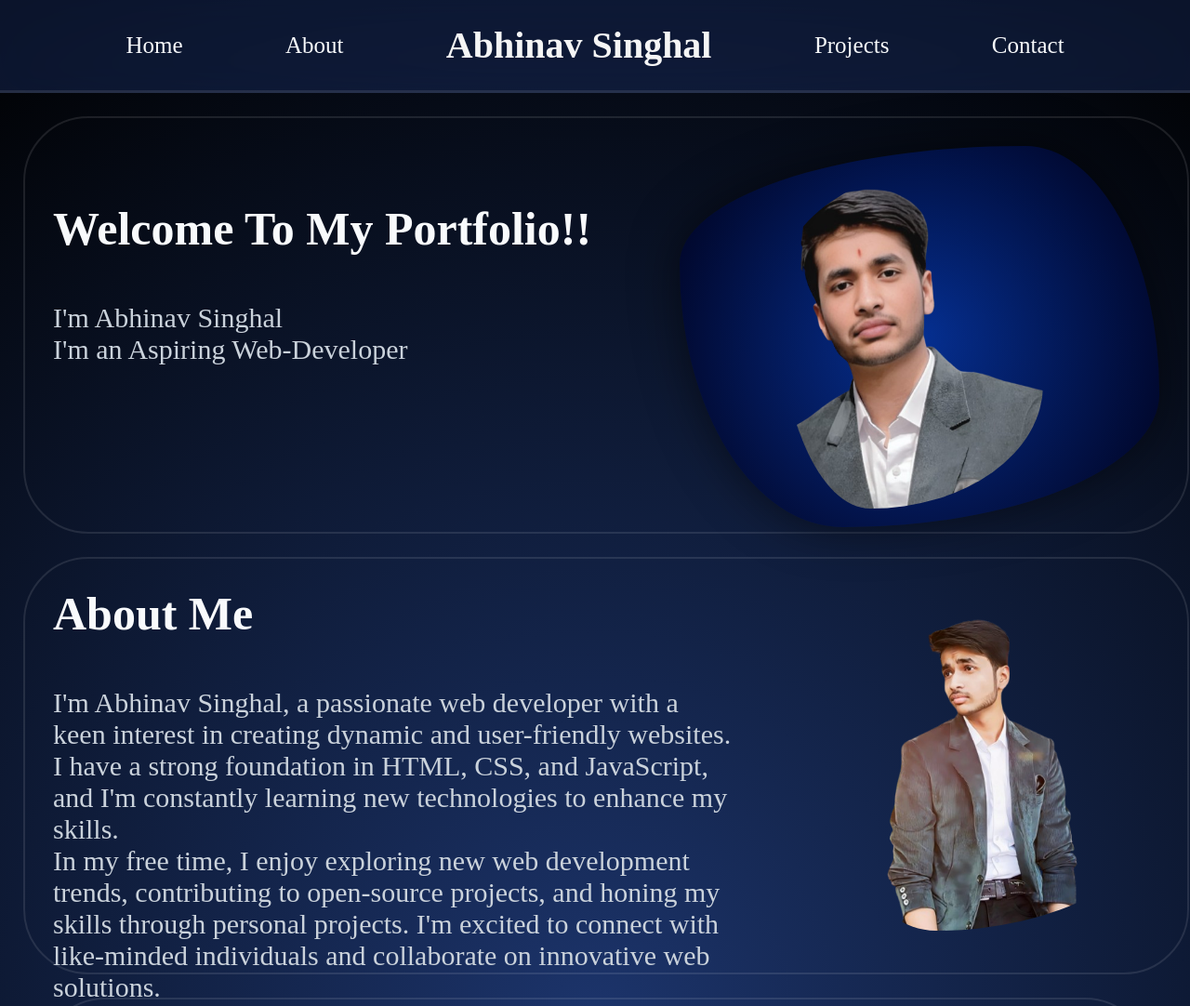
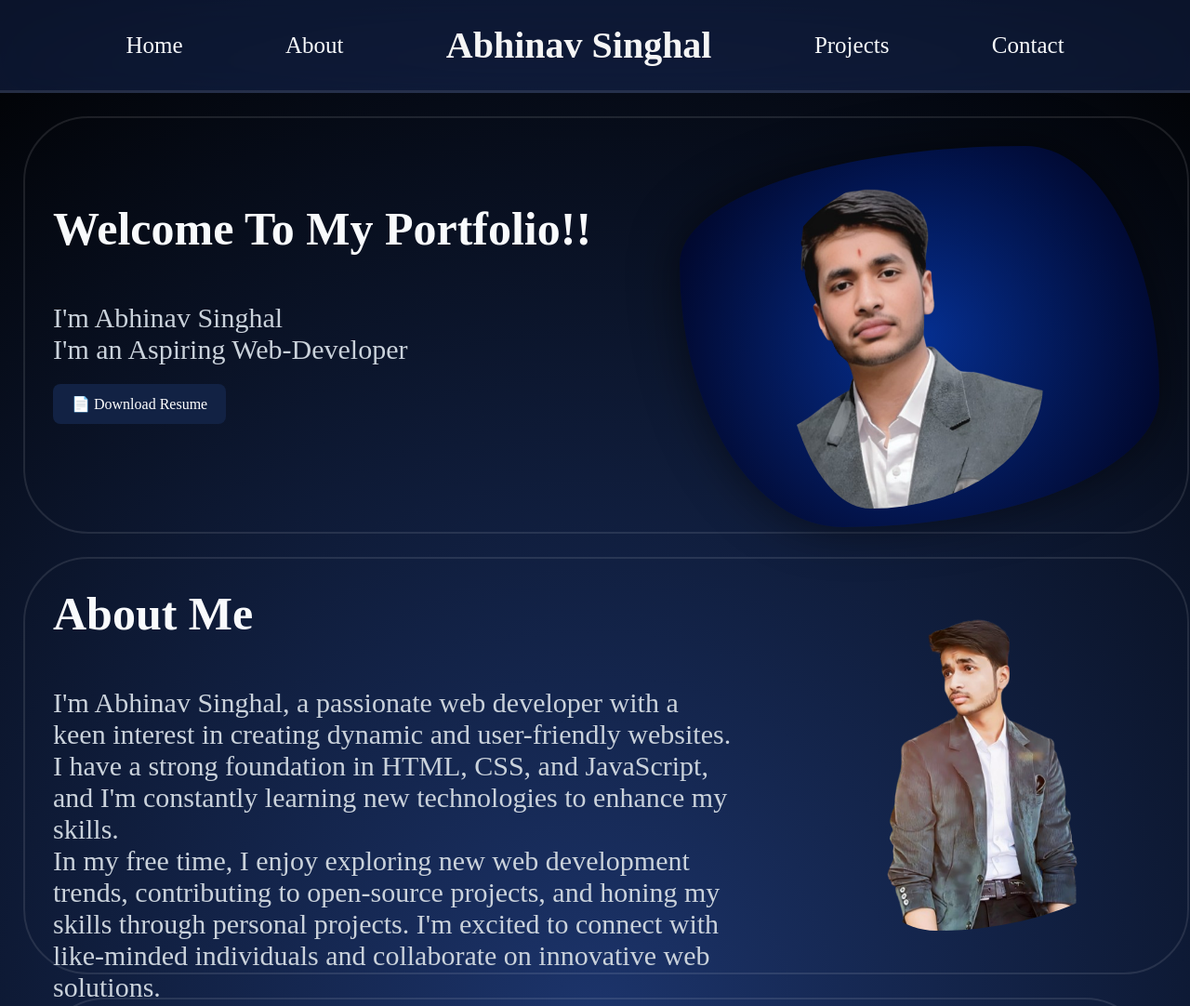
Before and after one commit to Abhinav7506/Portfolio, a plain HTML site: page index.html in a window 1280 px wide. Shown: the top 1082 px of the page at 93% size. Drawn offline with Linux system fonts and the light colour scheme.

Commit message:
added resume

```diff
--- a/index.html
+++ b/index.html
@@ -24,6 +24,11 @@
                 <h1>Welcome To My Portfolio!!</h1>
                 <p>I'm Abhinav Singhal</p>
                 <p>I'm an Aspiring Web-Developer</p>
+                <div class="container">
+                    <a href="resume.pdf" download class="download-btn">
+                        📄 Download Resume
+                    </a>
+                </div>
                 <br>
             </div>
             <div class="img-s1">
@@ -131,7 +136,8 @@
     </main>
     <footer>
         <ul class="social">
-            <li><a href="https://www.linkedin.com/in/abhinav-singhal-69a3b7266"><img src="images/linkedin.svg" alt="linkedin"></a></li>
+            <li><a href="https://www.linkedin.com/in/abhinav-singhal-69a3b7266"><img src="images/linkedin.svg"
+                        alt="linkedin"></a></li>
             <li><a href="https://github.com/Abhinav7506"><img src="images/github.svg" alt="giythub"></a></li>
             <li><a href="mailto:abhinavsinghal283@gmail.com"><img src="images/gmail.svg" alt="mail"></a></li>
             <li><a href="tel:+918700429877"><img src="images/phone.svg" alt="phone"></a></li>
--- a/style.css
+++ b/style.css
@@ -83,6 +83,25 @@ section {
 .welcome p {
     font-size: 30px;
     color: #cad2db;
+}
+.container {
+  text-align: left;
+}
+
+.download-btn {
+  display: inline-block;
+  background-color: #122244;
+  color: white;
+  margin-top: 20px;
+  padding: 12px 20px;
+  text-decoration: none;
+  border-radius: 8px;
+  font-size: 16px;
+  transition: background-color 0.3s ease;
+}
+
+.download-btn:hover {
+  background-color: #0056b3;
 }
 
 .Skills {
```
Also changed, not shown: 1 other file.
